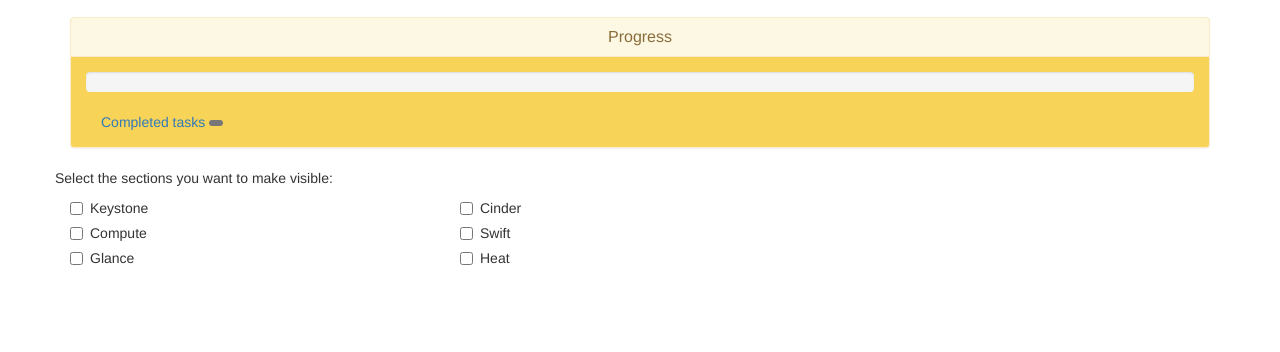
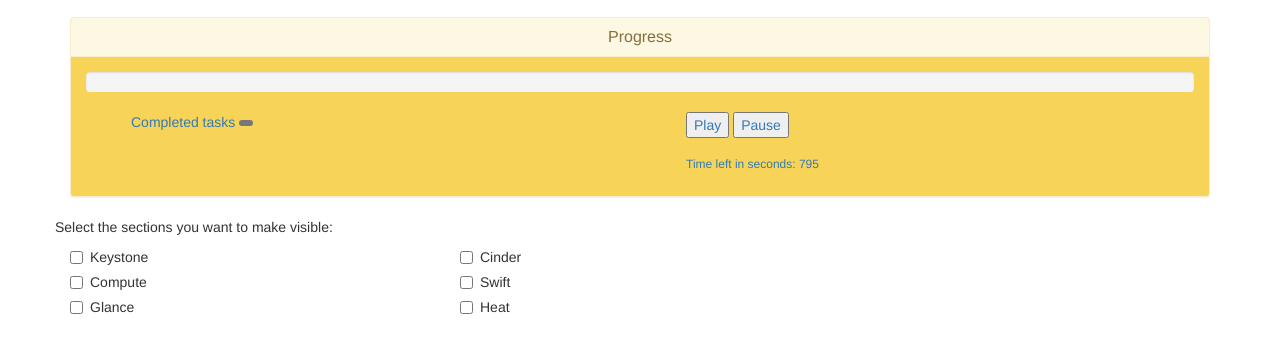
Before and after one commit to rakesh556575/ajnouri.github.io, a plain HTML site: page coa/index.html in a window 1280 px wide. Shown: the part 56-408 px from the top of the page. Drawn offline with nearby package versions, Linux system fonts and the light colour scheme.

Commit message:
add simple countdown timer with pause and restart

```diff
--- a/coa/index.html
+++ b/coa/index.html
@@ -17,9 +17,38 @@
             #fixed-progress {
             background-color: #F7D358;
         	}
+      h1 {
+    font-family: Helvetica, Verdana, sans-serif;
+    font-size: 12px;
+}
     </style>
     <script>
       $(document).ready(function(){
+        //############### timer
+        var output = $('h1');
+var isPaused = false;
+var time = 800;
+var t = window.setInterval(function() {
+  if(!isPaused) {
+    time--;
+    output.text("Time left in seconds: " + time);
+  }
+}, 1000);
+
+//with jquery
+$('.pause').on('click', function(e) {
+  e.preventDefault();
+  isPaused = true;
+});
+
+$('.play').on('click', function(e) {
+  e.preventDefault();
+  isPaused = false;
+});
+
+        //###############
+
+
                             var progress = 0;
                             var qnumber = $(".qcheckbox").length;
                             var qweight = 100 / qnumber;
@@ -261,12 +290,28 @@
                 <div class="progress" id="progressbarid">
                   <div class="progress-bar progress-bar-succes" role="progressbar" style="width: 0%;"></div>
                 </div>
-                <div class="col-md-12">
+                <div class="section">
+                  <div class="container">
+                    <div class="col-md-6">
+                      <div class="col-md-6">
                         <a href="#">Completed tasks <span class="badge"> </span></a>
                       </div>
                     </div>
-            </div>
-          </div>
+                    <div class="col-md-6">
+                      <button class="play">Play</button>
+                      <button class="pause">Pause</button>
+                      <h1>Time left in Seconds: 0</h1>
+                    </div>
+                  </div>
+                </div>
+              </div>
+            </div>
+          </div>
+        </div>
+      </div>
+      <div class="section">
+        <div class="container">
+          <div class="row"></div>
         </div>
       </div>
       <div class="section">
```
Lines whose indentation alone changed are shown as unchanged.
